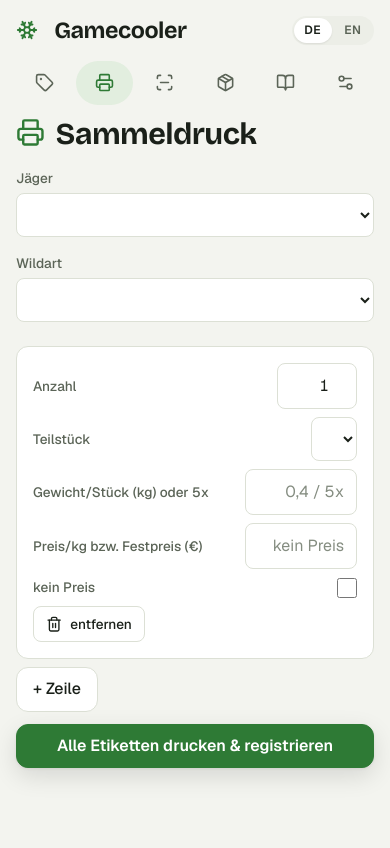
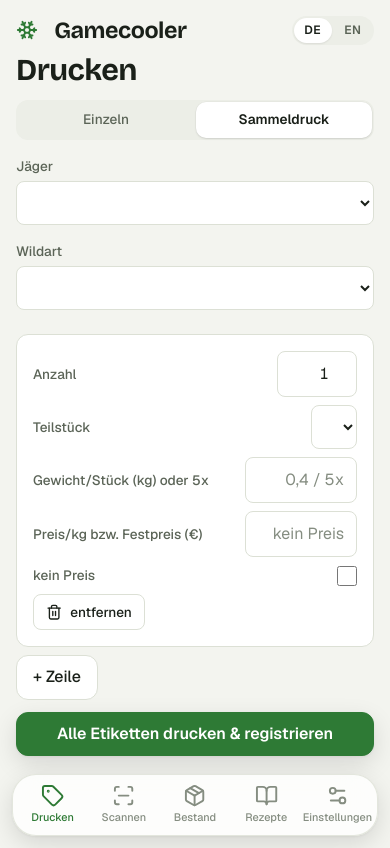
Before and after one commit to mlorenzsm/gamecooler, a FastAPI app: page /bulk in a window 390 px wide. Before the commit the page ends 779 px from the top, so only its background shows below. Run offline with FastAPI, Linux system fonts and the light colour scheme; lists and menus that the app fills with data are empty; parts of the project's set-up code (start-up, migrations or seed data) failed here and were passed over.

Commit message:
Redesign step 2: bottom tab bar
The six icons at the top become five labelled tabs — Print, Scan, Stock,
Recipes, Settings. On the phone the bar floats at the bottom, inset from
the edges as on iOS 26, with the only glass (blur) effect in the app: Apple
reserves it for the navigation layer. On desktop the same links sit in the
header.

- Single and bulk print share the Print tab. A segmented control at the top
  of both pages switches between them; each stays its own page and URL, so
  bookmarks and redirects keep working.
- The sale pages belong to the Stock tab.
- Page titles match their tab ("Print", "Scan", …) and lose the icons, which
  the tab bar now shows.
- Content scrolls clear of the bar, and the sticky bulk-print button sits
  above it. Tabs are at least 44 px tall.
- Cross-page view transitions: a short crossfade between pages instead of a
  white flash, with the tab bar staying in place. Off with reduced motion;
  browsers without support just load the page.
- The selected segment (and the DE/EN switch) got its own colour token: in
  dark mode the surface is darker than the track, so it had disappeared.

Checked in Chrome at phone size, light and dark: the right tab is active on
every page including the sale page, content clears the bar, nothing scrolls
sideways, no JavaScript errors. Desktop keeps the header navigation.

Co-Authored-By: Claude Code <noreply@anthropic.com>

```diff
--- a/app/i18n_catalog.py
+++ b/app/i18n_catalog.py
@@ -215,7 +215,6 @@ EN = {
     "Speichern fehlgeschlagen": "Saving failed",
 
     # --- base.html: navigation and language switch ---------------------------
-    "Einzeldruck": "Single print",
     "Sprache": "Language",
 
     # --- Server messages (main.py) -------------------------------------------
@@ -283,4 +282,9 @@ EN = {
     "Zutaten (klein auf dem Etikett)": "Ingredients (small print on the label)",
     "Unverändert": "Unchanged",
     "Wildart „{old}“ heißt jetzt „{name}“": "Species “{old}” is now called “{name}”",
+
+    # --- Navigation (tab bar) --------------------------------------------------
+    "Drucken": "Print",
+    "Navigation": "Navigation",
+    "Einzeln": "Single",
 }
--- a/app/static/app.css
+++ b/app/static/app.css
@@ -66,6 +66,7 @@
     --shadow-float: 0 8px 24px rgb(0 0 0 / 0.12), 0 1px 3px rgb(0 0 0 / 0.06);
 
     --tap: 44px;              /* Apple's minimum tap target */
+    --seg-on: #FFFFFF;        /* selected segment, lifted off its track */
   }
 
   @media (prefers-color-scheme: dark) {
@@ -85,6 +86,7 @@
       --danger: #F0877E; --danger-soft: #3A1D1A;
       --accent-hover: color-mix(in oklab, var(--accent) 85%, white);
       --shadow-float: 0 8px 24px rgb(0 0 0 / 0.45), 0 1px 3px rgb(0 0 0 / 0.3);
+      --seg-on: #3A4437;
     }
   }
 }
@@ -186,7 +188,7 @@
   .lang-switch { display: flex; gap: 2px; background: var(--surface-2); border-radius: var(--r-pill); padding: 2px; }
   .lang-switch a { font: 600 var(--text-xs)/1 var(--font-ui); letter-spacing: 0.05em; padding: 0.4rem 0.65rem; border-radius: var(--r-pill);
                    color: var(--muted); text-decoration: none; }
-  .lang-switch a.active { background: var(--surface); color: var(--ink); box-shadow: 0 1px 2px rgb(0 0 0 / 0.08); }
+  .lang-switch a.active { background: var(--seg-on); color: var(--ink); box-shadow: 0 1px 2px rgb(0 0 0 / 0.08); }
 
   /* The page itself: no card around everything — content sits on the ground,
      and only real groups (lists, forms) get a surface. */
@@ -261,12 +263,7 @@
 
 @layer components {
   @media (max-width: 640px) {
-    header.site { justify-content: space-between; padding-bottom: var(--s-3); }
-    /* phone: icons only; the label stays for screen readers and the active state */
-    nav.site-nav { order: 3; width: 100%; justify-content: space-between; }
-    nav.site-nav a { padding: 0 var(--s-2); flex: 1; justify-content: center; }
-    nav.site-nav a .icon { width: 1.4em; height: 1.4em; }
-    nav.site-nav a .nav-label { position: absolute; width: 1px; height: 1px; overflow: hidden; clip-path: inset(50%); white-space: nowrap; }
+    header.site { padding-bottom: var(--s-2); }
 
     /* Tables become cards. Pure CSS: the cells stay in the DOM and carry their
        own label via data-label, so there is no second copy of the markup. */
@@ -341,3 +338,53 @@
   .input-num-sm { width: 5rem; }
   .inline-check { display: flex; align-items: center; gap: var(--s-2); color: var(--ink); font-weight: 500; }
 }
+
+/* --- Step 2: navigation --------------------------------------------------- */
+@layer components {
+  /* Single / bulk print switch — an iOS-style segmented control */
+  .segmented { display: grid; grid-auto-flow: column; grid-auto-columns: 1fr; gap: 2px; padding: 2px;
+               background: var(--surface-2); border-radius: var(--r-md); margin-bottom: var(--s-4); max-width: 26rem; }
+  .segmented a { display: flex; align-items: center; justify-content: center; min-height: 36px; padding: 0 var(--s-3);
+                 border-radius: calc(var(--r-md) - 2px); color: var(--muted); font-size: var(--text-sm); font-weight: 500; text-decoration: none; }
+  .segmented a.active { background: var(--seg-on); color: var(--ink); font-weight: 600;
+                        box-shadow: 0 1px 2px rgb(0 0 0 / 0.1), 0 0 0 0.5px rgb(0 0 0 / 0.04); }
+
+  .page-title { margin-bottom: var(--s-3); }
+
+  /* Phone: the tab bar floats above the content at the bottom, inset from the
+     edges, as on iOS 26. Glass (blur) is used here only — Apple reserves it for
+     the navigation layer. Labels stay visible: Apple asks for them. */
+  @media (max-width: 640px) {
+    nav.tabbar {
+      position: fixed; z-index: 50;
+      left: max(var(--s-3), env(safe-area-inset-left)); right: max(var(--s-3), env(safe-area-inset-right));
+      bottom: calc(var(--s-2) + env(safe-area-inset-bottom));
+      display: grid; grid-template-columns: repeat(5, 1fr); gap: 0;
+      padding: var(--s-1);
+      border-radius: 24px;
+      background: color-mix(in oklab, var(--surface) 80%, transparent);
+      -webkit-backdrop-filter: blur(18px) saturate(1.5); backdrop-filter: blur(18px) saturate(1.5);
+      border: 1px solid color-mix(in oklab, var(--line) 80%, transparent);
+      box-shadow: var(--shadow-float);
+    }
+    nav.tabbar a { flex-direction: column; gap: 2px; min-height: 52px; padding: 0; justify-content: center;
+                   border-radius: 20px; font-size: 0.68rem; font-weight: 500; color: var(--faint); }
+    nav.tabbar a .icon { width: 1.45rem; height: 1.45rem; }
+    nav.tabbar a.active { background: transparent; color: var(--accent); }
+    nav.tabbar a:hover { background: var(--hover); }
+    nav.tabbar a .nav-label { position: static; width: auto; height: auto; overflow: visible; clip-path: none; white-space: nowrap; }
+
+    /* content must be able to scroll clear of the bar */
+    body { padding-bottom: calc(92px + env(safe-area-inset-bottom)); }
+    /* sticky buttons sit above the bar instead of under it */
+    button.sticky-print { bottom: calc(84px + env(safe-area-inset-bottom)); }
+    .segmented { max-width: none; }
+  }
+}
+
+/* Page transitions between pages (Safari 18.2+, Chrome 126+): a short cross-
+   fade instead of a white flash. Browsers without support just load the page. */
+@view-transition { navigation: auto; }
+::view-transition-old(root), ::view-transition-new(root) { animation-duration: 160ms; }
+nav.tabbar { view-transition-name: tabbar; }       /* the bar stays put while the page changes */
+@media (prefers-reduced-motion: reduce) { @view-transition { navigation: none; } }
--- /dev/null
+++ b/app/templates/_print_switch.html
@@ -0,0 +1,6 @@
+{# Single / bulk print share the Print tab; this switches between them.
+   Plain links, so each stays its own page with its own URL. #}
+<nav class="segmented" aria-label="{{ t('Drucken') }}">
+  <a href="/" {% if active == 'index' %}class="active" aria-current="page"{% endif %}>{{ t("Einzeln") }}</a>
+  <a href="/bulk" {% if active == 'bulk' %}class="active" aria-current="page"{% endif %}>{{ t("Sammeldruck") }}</a>
+</nav>
--- a/app/templates/base.html
+++ b/app/templates/base.html
@@ -47,18 +47,22 @@
 <body>
   <header class="site">
     <h1>{{ icon('snowflake') }} Gamecooler</h1>
-    <nav class="site-nav">
-      {# aria-label: on the phone only the icon is visible #}
+    {# Five tabs. Single and bulk print share the Print tab (a segmented
+       control on those pages switches between them); the sale pages belong
+       to Stock. aria-current marks the tab, so screen readers hear it too.
+       On the phone this bar floats at the bottom, on desktop it sits here. #}
+    {# nav_tab, not tab: settings.html already uses tab for its own sub-tabs #}
+    {% set nav_tab = {'index': 'print', 'bulk': 'print', 'scan': 'scan', 'inventory': 'stock',
+                  'recipes': 'recipes', 'settings': 'settings'}.get(active, active) %}
+    <nav class="site-nav tabbar" aria-label="{{ t('Navigation') }}">
       {% for href, key, name, text in [
-          ('/', 'index', 'tag', t('Einzeldruck')),
-          ('/bulk', 'bulk', 'printer', t('Sammeldruck')),
-          ('/scan', 'scan', 'scan-line', t('Entnahme')),
-          ('/inventory', 'inventory', 'package', t('Bestand')),
+          ('/', 'print', 'tag', t('Drucken')),
+          ('/scan', 'scan', 'scan-line', t('Scannen')),
+          ('/inventory', 'stock', 'package', t('Bestand')),
           ('/recipes', 'recipes', 'book-open', t('Rezepte')),
           ('/settings', 'settings', 'settings-2', t('Einstellungen')),
         ] %}
-      <a href="{{ href }}" {% if active == key %}class="active" aria-current="page"{% endif %}
-         aria-label="{{ text }}" title="{{ text }}">{{ icon(name) }}<span class="nav-label">{{ text }}</span></a>
+      <a href="{{ href }}" {% if nav_tab == key %}class="active" aria-current="page"{% endif %}>{{ icon(name) }}<span class="nav-label">{{ text }}</span></a>
       {% endfor %}
     </nav>
     {# Sprachwahl. Merkt sich die Wahl per Cookie; ohne Wahl gilt die
--- a/app/templates/bulk.html
+++ b/app/templates/bulk.html
@@ -2,9 +2,9 @@
 {% block content %}
 
 {% include "_msg.html" %}
+<h2 class="page-title">{{ t("Drucken") }}</h2>
+{% include "_print_switch.html" %}
 {% if config.dry_run %}<div class="dry-run">{{ t("Testmodus aktiv (dry_run) – es wird nicht gedruckt.") }}</div>{% endif %}
-
-<h2>{{ icon('printer') }}{{ t("Sammeldruck") }}</h2>
 
 {# Die Vorgaben gehören zur Wildart; die Liste wird per Script gefüllt. #}
 <div class="preset-bar" id="preset-bar">
--- a/app/templates/index.html
+++ b/app/templates/index.html
@@ -2,6 +2,8 @@
 {% block content %}
 
 {% include "_msg.html" %}
+<h2 class="page-title">{{ t("Drucken") }}</h2>
+{% include "_print_switch.html" %}
 {% if config.dry_run %}<div class="dry-run">{{ t("Testmodus aktiv (dry_run) – es wird nicht gedruckt.") }}</div>{% endif %}
 
 <form class="part-form" method="post" action="/parts" id="part-form" onsubmit="return confirmPrint()">
--- a/app/templates/inventory.html
+++ b/app/templates/inventory.html
@@ -3,7 +3,7 @@
 
 {% include "_msg.html" %}
 
-<h2>{{ icon('package') }}{{ t("Bestand") }}</h2>
+<h2 class="page-title">{{ t("Bestand") }}</h2>
 <p id="summary-line">
   {# The values are numbers, so the translated sentence is safe to emit as markup. #}
   {{ t("{count} Teilstücke, {weight}, Warenwert {value}",
--- a/app/templates/recipes.html
+++ b/app/templates/recipes.html
@@ -3,7 +3,7 @@
 
 {% include "_msg.html" %}
 
-<h2>{{ icon('book-open') }}{{ t("Rezepte") }}</h2>
+<h2 class="page-title">{{ t("Rezepte") }}</h2>
 <p class="hint">
   {{ t("Jede Wildart hat ihre eigenen Rezepte. In den Einstellungen lässt sich ein Rezept mit einer Zubereitung derselben Wildart verknüpfen; die Zutaten auf dem Etikett kommen dann aus dem Rezept — nach Gewicht sortiert, die schwerste Zutat zuerst, ohne Mengenangaben.") }}
 </p>
--- a/app/templates/sale.html
+++ b/app/templates/sale.html
@@ -3,7 +3,7 @@
 
 <div class="msg">{{ icon('circle-check') }}{{ t("Verkauf Nr. {number} abgeschlossen", number=sale.number) }}</div>
 
-<h2>{{ icon('shopping-bag') }}{{ t("Verkauf Nr. {number}", number=sale.number) }}</h2>
+<h2 class="page-title">{{ t("Verkauf Nr. {number}", number=sale.number) }}</h2>
 <p class="pre-line"><b>{{ sale.buyer_name }}</b>
 {{ sale.buyer_address }}</p>
 {% if sale.delivery_address != sale.buyer_address %}
--- a/app/templates/scan.html
+++ b/app/templates/scan.html
@@ -1,7 +1,7 @@
 {% extends "base.html" %}
 {% block content %}
 
-<h2>{{ icon('scan-line') }}{{ t("Scannen") }}</h2>
+<h2 class="page-title">{{ t("Scannen") }}</h2>
 
 <div class="toolbar mb-4">
   <label class="inline-check">
--- a/app/templates/sell.html
+++ b/app/templates/sell.html
@@ -1,7 +1,7 @@
 {% extends "base.html" %}
 {% block content %}
 
-<h2>{{ icon('shopping-bag') }}{{ t("Verkauf") }}</h2>
+<h2 class="page-title">{{ t("Verkauf") }}</h2>
 
 <form method="post" action="/sell/confirm" id="sell-form"
       onsubmit="return confirmSale()">
--- a/app/templates/settings.html
+++ b/app/templates/settings.html
@@ -3,7 +3,7 @@
 
 {% include "_msg.html" %}
 
-<h2>{{ icon('settings-2') }}{{ t("Einstellungen") }}</h2>
+<h2 class="page-title">{{ t("Einstellungen") }}</h2>
 
 {# Zwei Reiter. "Allgemein" ändert sich selten (Jäger, Etikettensprache),
    "Wildarten" ist der Alltag — deshalb eigene Seiten statt einer langen. #}
```
